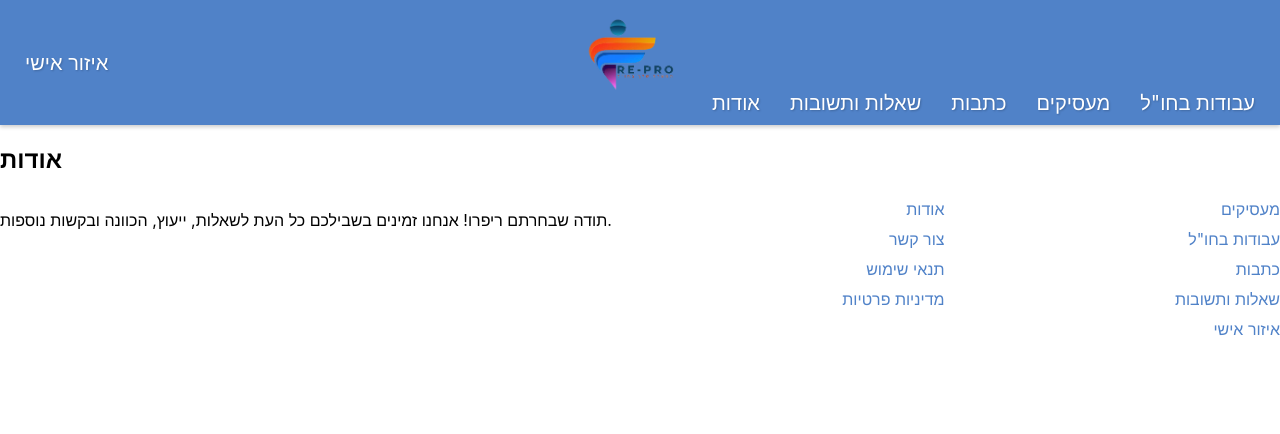
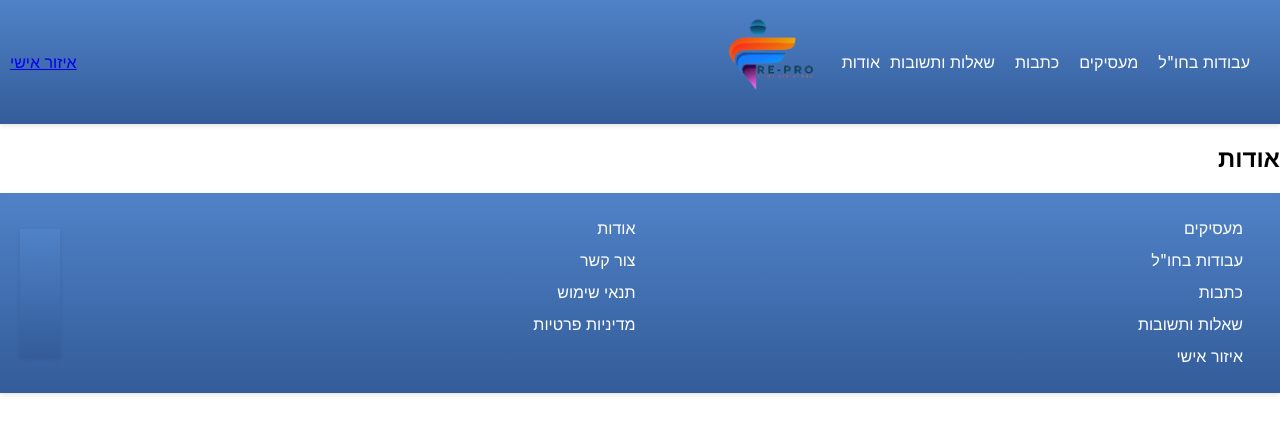
Before and after one commit to RafiGabizon/Re-pro, a React (Create React App) app: page /About in a window 1280 px wide. Shown: the top 434 px of the page. Built offline with nearby package versions, Linux system fonts and the light colour scheme; the HTML template or start-up script is replaced by a standard one.

Commit message:
Add files via upload

```diff
--- a/src/Components/NavbarBottom.js
+++ b/src/Components/NavbarBottom.js
@@ -5,8 +5,7 @@ export default function NavbarBottom() {
   return (
     <div className="bottom_bar" aria-label="Footer navigation">
       <div className="bottom_bar_links">
-        <p className="bottom_bar_text">
-          תודה שבחרתם ריפרו! אנחנו זמינים בשבילכם כל העת לשאלות, ייעוץ, הכוונה ובקשות נוספות.
+        <p className="bottom_bar">
         </p>
         <div className="link_group">
           <Link to="/About" className="link_item">אודות</Link>
@@ -23,5 +22,5 @@ export default function NavbarBottom() {
         </div>
       </div>
     </div>
-  );
+  )
 }
--- a/src/Components/NavbarTop.js
+++ b/src/Components/NavbarTop.js
@@ -6,15 +6,16 @@ import images from '../images/Repro_Logo.jpg';
 export default function NavbarTop() {
   return (
     <div className="navbar">
+      <div className="log_in_Link">
+        <Link to="/LogIn" className="Link-7">איזור אישי</Link>
+      </div>
       <nav className="links">
-        <div className="log_in_Link">
-          <Link to="/LogIn" className="Link-7">איזור אישי</Link>
-        </div>
+
+        <Link to="/" className="Link-1">
+          <img src={images} className="logo" alt="דף בית" title='Re_Pro' />
+        </Link>
 
         <div className="left-links">
-          <Link to="/" className="Link-1">
-            <img src={images} className="logo" alt="דף בית" title='Re_Pro' />
-          </Link>
           <Link to="/Jobs_Abroad" className="Link-5">עבודות בחו"ל</Link>
           <Link to="/Employers" className="Link-4">מעסיקים</Link>
           <Link to="/Articles" className="Link-3">כתבות</Link>
--- a/src/styles/styles.css
+++ b/src/styles/styles.css
@@ -1,18 +1,20 @@
-
 .navbar {
-    background-color: #5082c8;
+    background: linear-gradient(to bottom, #5082c8, #335c99); /* הוספת רקע גרדיאנט */
+    color: #fff;
     padding: 10px;
     display: flex;
     align-items: center;
-    box-shadow: 0 2px 4px rgba(0, 0, 0, 0.2);
+    justify-content: flex-end; /* יישור התפריט לימין */
+    box-shadow: 0 2px 4px rgba(0, 0, 0, 0.1); /* הוספת צל לעומק */
     margin: 0 auto;
 }
+
 
 .title {
     color: #fff;
     font-size: 24px;
     text-shadow: 2px 2px 4px rgba(0, 0, 0, 0.2);
-    margin: 0 auto 0 0;
+    margin: 0 0 0 auto; /* יישור הכותרת לימין */
 }
 
 .logo {
@@ -23,63 +25,77 @@
 
 .links {
     display: flex;
-    align-items: cen;
-    justify-content: right;
-    flex-grow: 1;
+    align-items: center;
 }
 
 .links a {
     color: #fff;
     text-decoration: none;
-    font-size: 20px;
-    padding: 10px;
-    margin: 0 5px;
-    transition: color 0.3s ease;
-    text-shadow: 1px 1px 2px rgba(0, 0, 0, 0.2);
+    font-size: 16px; /* גודל פונט קטן יותר */
+    margin: 0 10px; /* התאמת הריווחים */
+    transition: background-color 0.3s, color 0.3s; /* הוספת אנימציה על פייהם */
+    position: relative; /* הוספת פוזיצייה יחסית לאחר */
 }
 
 .links a:hover {
-    color: #5082c8;
+    background-color: #425e92; /* קישוט בצבע כחול כהה */
+    color: #fff; /* שינוי צבע הטקסט ללבן */
+    border-radius: 5px; /* מעגלות מעוגלות */
+    padding: 5px 12px; /* הוספת מרווח */
+    font-weight: bold; /* הופעת גודל הטקסט */
+    transform: translateY(-2px); /* אנימציה קלה כלפי מעלה */
+}
+
+.links a::after {
+    content: '';
+    position: absolute; /* פוזיציונינג אבסולוטי */
+    bottom: -2px; /* פירושו שהעיגול יהיה ישר מתחת לטקסט */
+    left: 0; /* מיקום בראש הטקסט */
+    width: 0;
+    height: 2px;
+    background-color: #fff; /* צבע הקו התחתון */
+    transition: width 0.3s; /* אנימציה */
+}
+
+.links a:hover::after {
+    width: 100%; /* תצורת האנימציה של הקו */
 }
 
 .log_in_Link {
-    justify-content: left;
     color: #fff;
     text-decoration: none;
     font-size: 16px;
-    margin-right: auto;
+    margin-right: auto; /* יישור הקישור לשמאל */
     display: flex;
-    align-items: center; /* This is necessary for vertical alignment */
+    align-items: center; /* הצגת אלמנטים באופן אנכי */
+    transition: background-color 0.3s, color 0.3s;
+}
+
+.log_in_Link:hover {
+    background-color: #425e92;
+    color: #fff;
+    border-radius: 5px;
+    padding: 5px 12px;
+    font-weight: bold;
+    transform: translateY(-2px);
+}
+
+.log_in_Link::after {
+    content: '';
+    position: absolute;
+    bottom: -2px;
+    left: 0;
+    width: 0;
+    height: 2px;
+    background-color: #fff;
+    transition: width 0.3s;
+}
+
+.log_in_Link:hover::after {
+    width: 100%; /* תצורת האנימציה של הקו */
 }
 
 
-h2 {
-    font-size: 24px;
-    font-weight: bold;
-    margin-bottom: 20px;
-    animation: fadeIn 1s ease-in-out;
-}
-
-input {
-    padding: 10px;
-    margin-bottom: 10px;
-    width: 250px;
-    animation: slideIn 1s ease-in-out;
-}
-
-button {
-    padding: 10px 20px;
-    background-color: #ffffff;
-    color: #fff;
-    border: none;
-    border-radius: 4px;
-    cursor: pointer;
-    animation: scaleIn 1s ease-in-out;
-}
-
-button:hover {
-    background-color: #5082c8;
-}
 
 
 /* Style Login Movements */
@@ -116,8 +132,6 @@ button:hover {
         transform: scale(1);
     }
 }
-
-
 
 
 /* job-item contains the job div (all data is inside) . */
@@ -163,13 +177,12 @@ button:hover {
     overflow: auto;
 }
 .text-content {
-    margin-top: 13px;
     line-height: 0.4;
     font-size: 15px;
     font-weight: 400;
     color: rgb(0, 0, 0);
     font-family: 'Times New Roman', Times, serif;
-    margin-left: 19px;
+    margin-right: auto;
 }
 
 .button-link {
@@ -188,12 +201,13 @@ button:hover {
 }
 
 
-CSS for BottomBar
+/* CSS for NavbarBottom */
 .bottom_bar {
-  background-color: #5082c8;
-  color: #5082c8;
+    background: linear-gradient(to bottom, #5082c8, #335c99); /* Add gradient background */
+    color: #fff; /* Change text color to white */
     padding: 20px;
     text-align: right;
+    box-shadow: 0 2px 4px rgba(0, 0, 0, 0.1); /* Add box shadow for depth */
   }
 
   .bottom_bar_links {
@@ -207,19 +221,80 @@ CSS for BottomBar
     display: flex;
     flex-direction: column;
     align-items: flex-end;
+    margin-right: 20px; /* Add margin for spacing */
   }
 
   .link_item {
-  color: #5082c8;
+    color: #fff; /* Change link text color to white */
     font-size: 16px;
     text-decoration: none;
     margin: 5px 0;
-  transition: color 0.3s ease;
+    transition: background-color 0.3s, color 0.3s; /* Add transition for smoother hover effect */
   }
 
   .link_item:hover {
-    background-color: #fff;
-    color: #5082c8;
+    background-color: #425e92; /* Darken the background color on hover */
+    color: #fff; /* Change link text color to white on hover */
+    border-radius: 5px; /* Add rounded corners */
+    padding: 5px 12px; /* Add padding for better visual feedback */
+    font-weight: bold; /* Make font bold on hover */
+    transform: translateY(-2px); /* Add a slight upward movement on hover */
+  }
+
+  .link_group:nth-child(even) .link_item {
+    transform: translateX(-3px); /* Add a slight horizontal movement for even link groups */
+  }
+
+  .link_group:nth-child(odd) .link_item {
+    transform: translateX(3px); /* Add a slight horizontal movement for odd link groups */
+  }
+
+  .link_item::after {
+    content: '';
+    display: block;
+    width: 0;
+    height: 2px;
+    background-color: #fff; /* Underline color */
+    transition: width 0.3s; /* Add transition for underline effect */
+  }
+
+  .link_item:hover::after {
+    width: 100%; /* Expand underline on hover */
+  }
+
+
+
+
+.About {
+    text-align: right;
+}
+
+.Articles {
+    text-align: right;
+}
+
+.Contact {
+    text-align: right;
+}
+
+.Employers {
+    text-align: right;
+}
+
+.LogIn {
+    text-align: right;
+}
+
+.Policy {
+    text-align: right;
+}
+
+.Qustion_Ask {
+    text-align: right;
+}
+
+.TermsOfUse {
+    text-align: right;
 }
 
 /* Jobs_Abroad.css */
```
Lines whose indentation alone changed are shown as unchanged.
